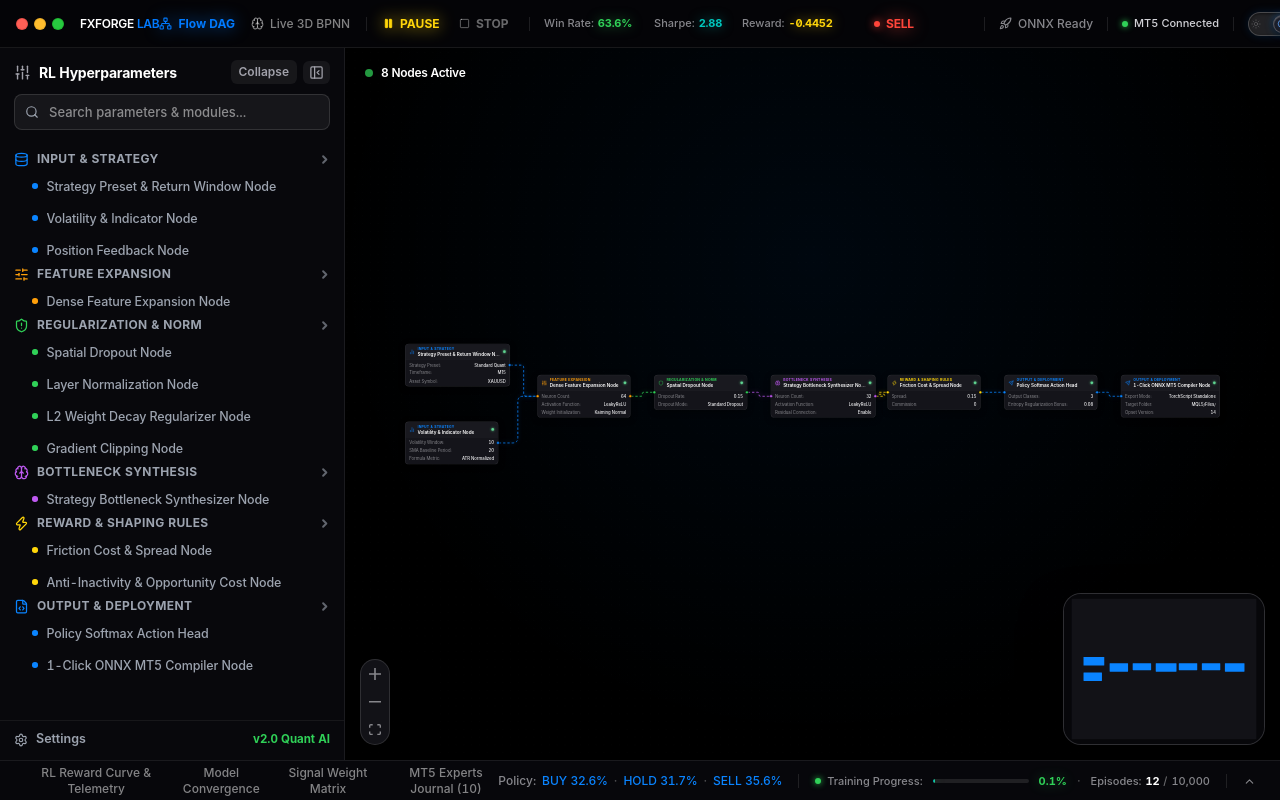
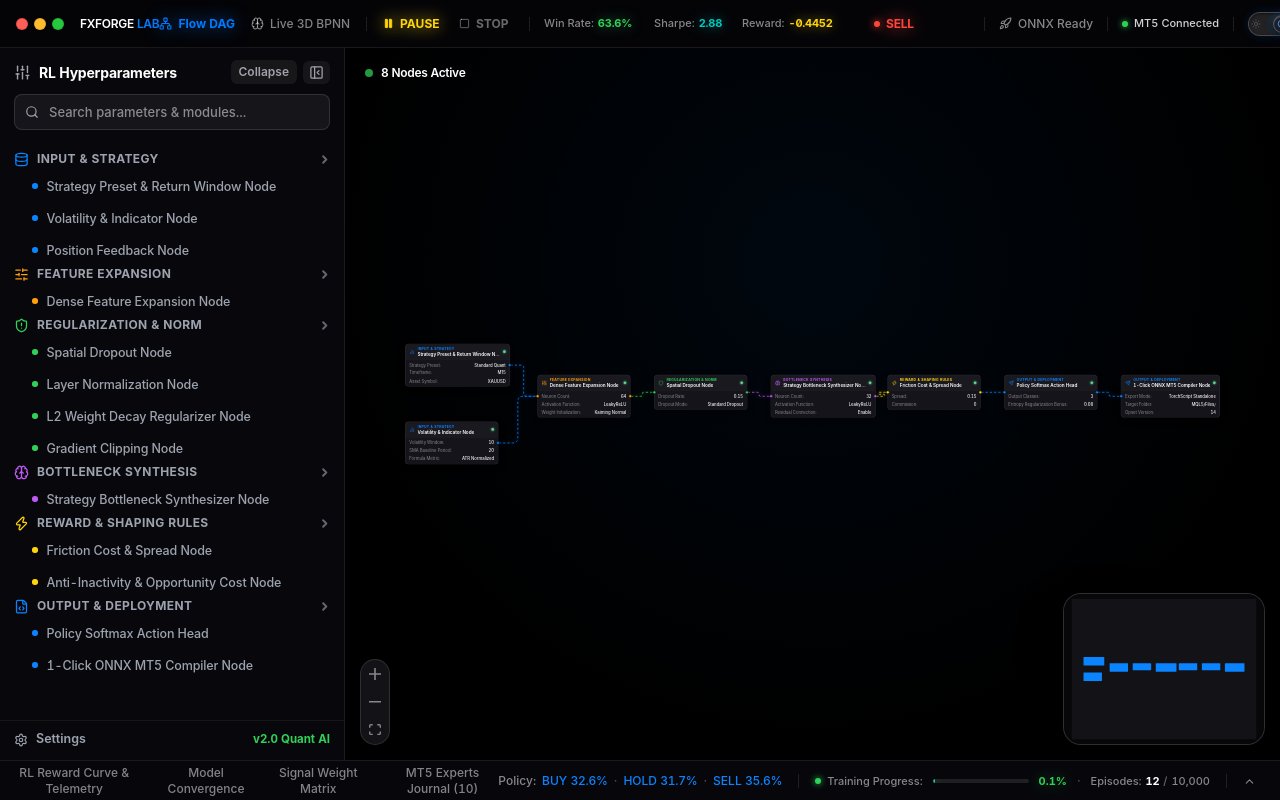
Before and after one commit to superman-owner/AI-RL-BPNN, a React (Vite) app: page / in a window 1280 px wide. Built offline with nearby package versions, Linux system fonts and the light colour scheme.

Commit message:
fix(drawer): Adjust left padding of RL Reward tabs bar to exactly 10px from edge

```diff
--- a/src/components/BottomPanel/AnalyticsDrawer.tsx
+++ b/src/components/BottomPanel/AnalyticsDrawer.tsx
@@ -219,7 +219,7 @@ export const AnalyticsDrawer: React.FC<AnalyticsDrawerProps> = ({
         className={`h-10 flex items-center justify-between select-none flex-shrink-0 transition-all duration-200 ${
           isLight ? 'bg-[#f5f5f7]' : 'bg-[#07070b]'
         }`}
-        style={{ paddingLeft: isMaximized ? '42px' : '36px', paddingRight: '24px' }}
+        style={{ paddingLeft: '10px', paddingRight: '24px' }}
       >
         <div className="flex items-center gap-6 h-full">
           <button
```
